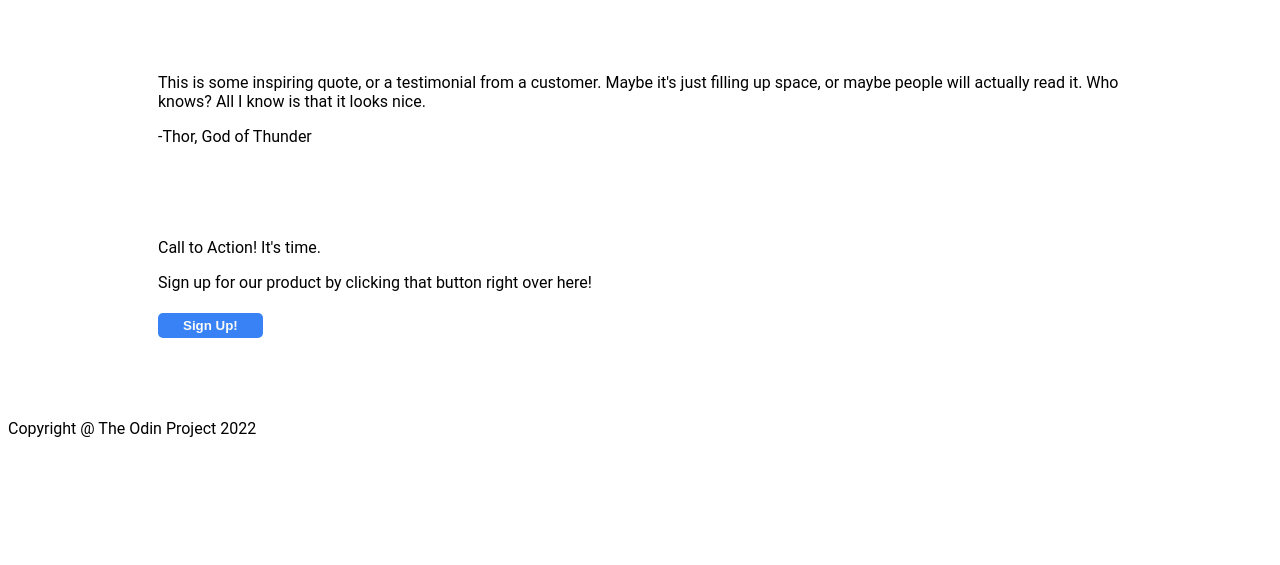
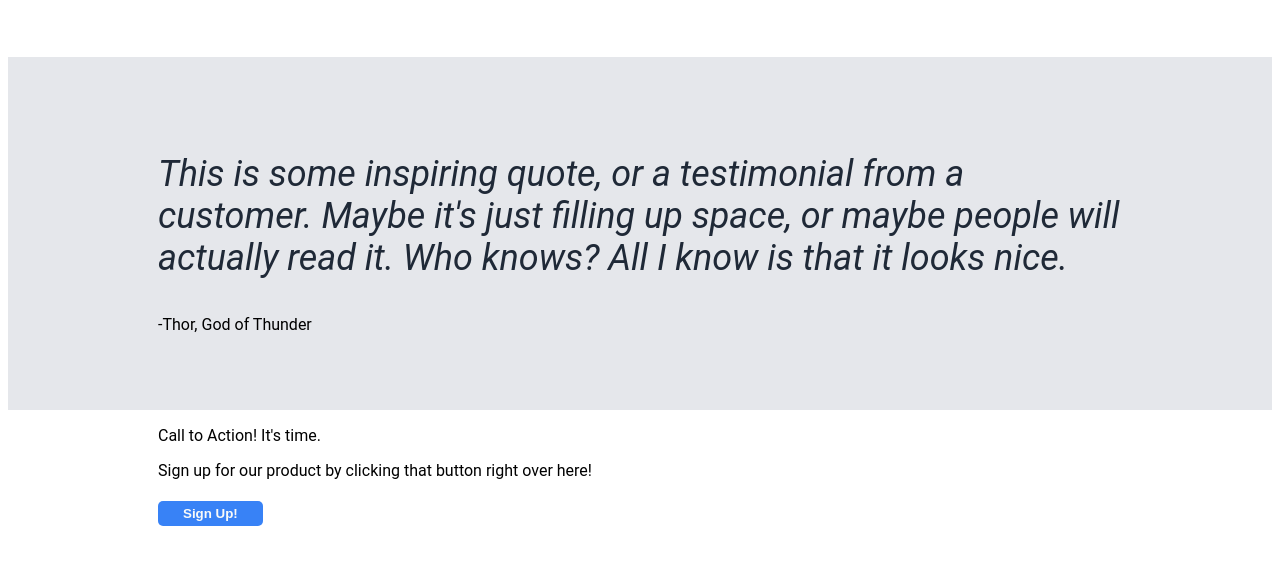
Before and after one commit to lajkonora/landingpage, a plain HTML site: page index.html in a window 1280 px wide. Shown: the part 759-1324 px from the top of the page. Before the commit the page ends 1213 px from the top, so only its background shows below. Drawn offline with Linux system fonts and the light colour scheme.

Commit message:
Styling quote section

```diff
--- a/index.html
+++ b/index.html
@@ -51,7 +51,7 @@
       </div>
       </section>
 
-    <section>
+    <section class="quote-section">
       <p class="quote">This is some inspiring quote, or a testimonial from a customer. Maybe it's just filling up space, or maybe people will actually read it. Who knows? All I know is that it looks nice.</p>
       <p class="quote-author">-Thor, God of Thunder</p>
     </section>
--- a/style.css
+++ b/style.css
@@ -108,3 +108,19 @@ h2 {
     color: #f9faf8;
     border-radius: 10px;
 }
+
+/* END OF SECTON 1 */
+
+/* QUOTE SECTION */
+
+.quote-section {
+    background-color: #e5e7eb;
+    padding: 60px 150px;
+}
+
+.quote {
+    font-style: italic;
+    font-size: 36px;
+    color: #1f2937;
+
+}
```
